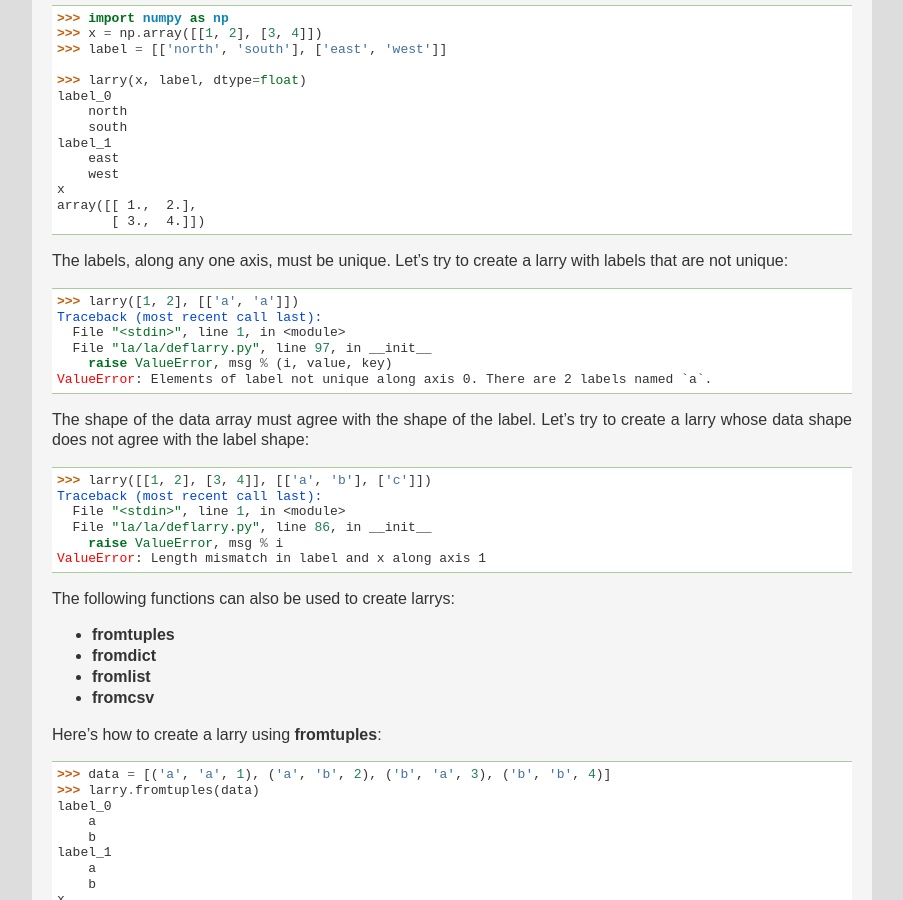
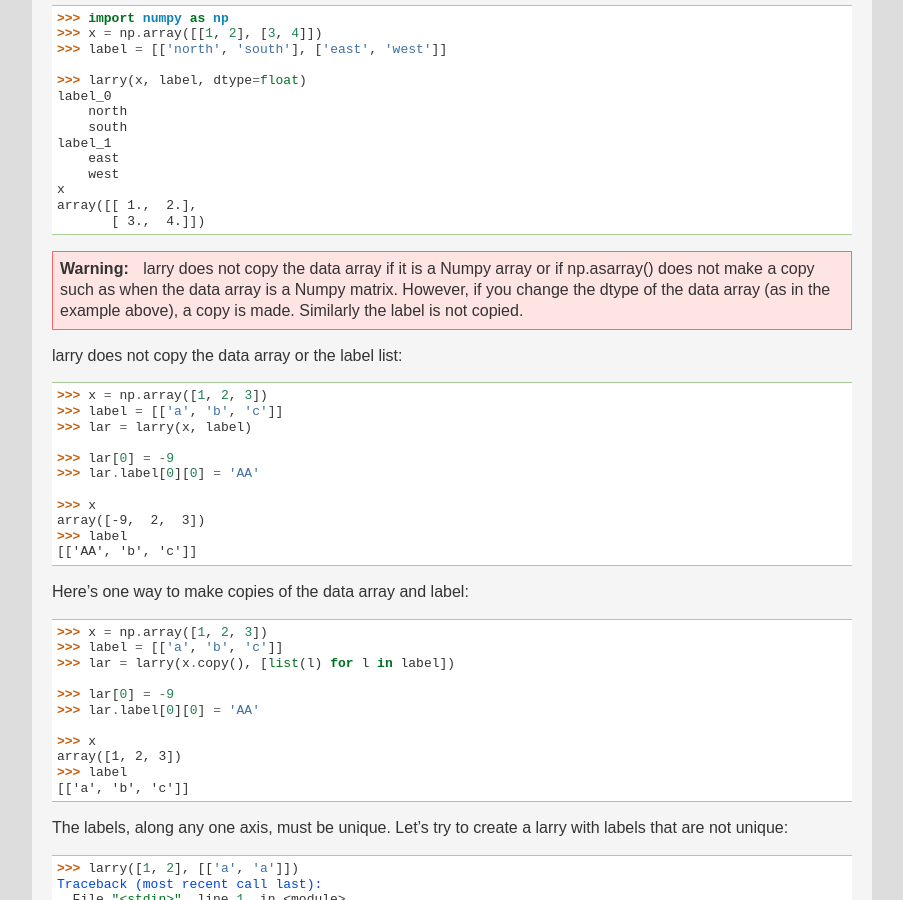
Before and after one commit to kwgoodman/la, a Sphinx documentation site: the page built from doc/source/work.rst, in a window 1280 px wide and 900 px high, scrolled down 1314 px. Shown: the whole window, without its empty margins (198-1101 px from the left). Built offline with Sphinx 7.4.7, drawn with Linux system fonts in a browser that asks for light colours.

Commit message:
* doc/source/work.rst, deflarry.py(__init__): Warn that larry does not       copy the data array or label.

```diff
--- a/doc/source/work.rst
+++ b/doc/source/work.rst
@@ -68,6 +68,41 @@
     x
     array([[ 1.,  2.],
            [ 3.,  4.]])
+
+.. warning::
+
+    larry does not copy the data array if it is a Numpy array or if
+    np.asarray() does not make a copy such as when the data array is a
+    Numpy matrix. However, if you change the dtype of the data array (as in
+    the example above), a copy is made. Similarly the label is not copied.
+
+larry does not copy the data array or the label list:
+::
+    >>> x = np.array([1, 2, 3])
+    >>> label = [['a', 'b', 'c']]
+    >>> lar = larry(x, label)
+
+    >>> lar[0] = -9
+    >>> lar.label[0][0] = 'AA'
+
+    >>> x
+    array([-9,  2,  3])
+    >>> label
+    [['AA', 'b', 'c']]
+
+Here's one way to make copies of the data array and label:
+::
+    >>> x = np.array([1, 2, 3])
+    >>> label = [['a', 'b', 'c']]
+    >>> lar = larry(x.copy(), [list(l) for l in label])
+
+    >>> lar[0] = -9
+    >>> lar.label[0][0] = 'AA'
+
+    >>> x
+    array([1, 2, 3])
+    >>> label
+    [['a', 'b', 'c']]
 
 The labels, along any one axis, must be unique. Let's try to create a larry
 with labels that are not unique:
```
Also changed, not shown: 2 other files.
